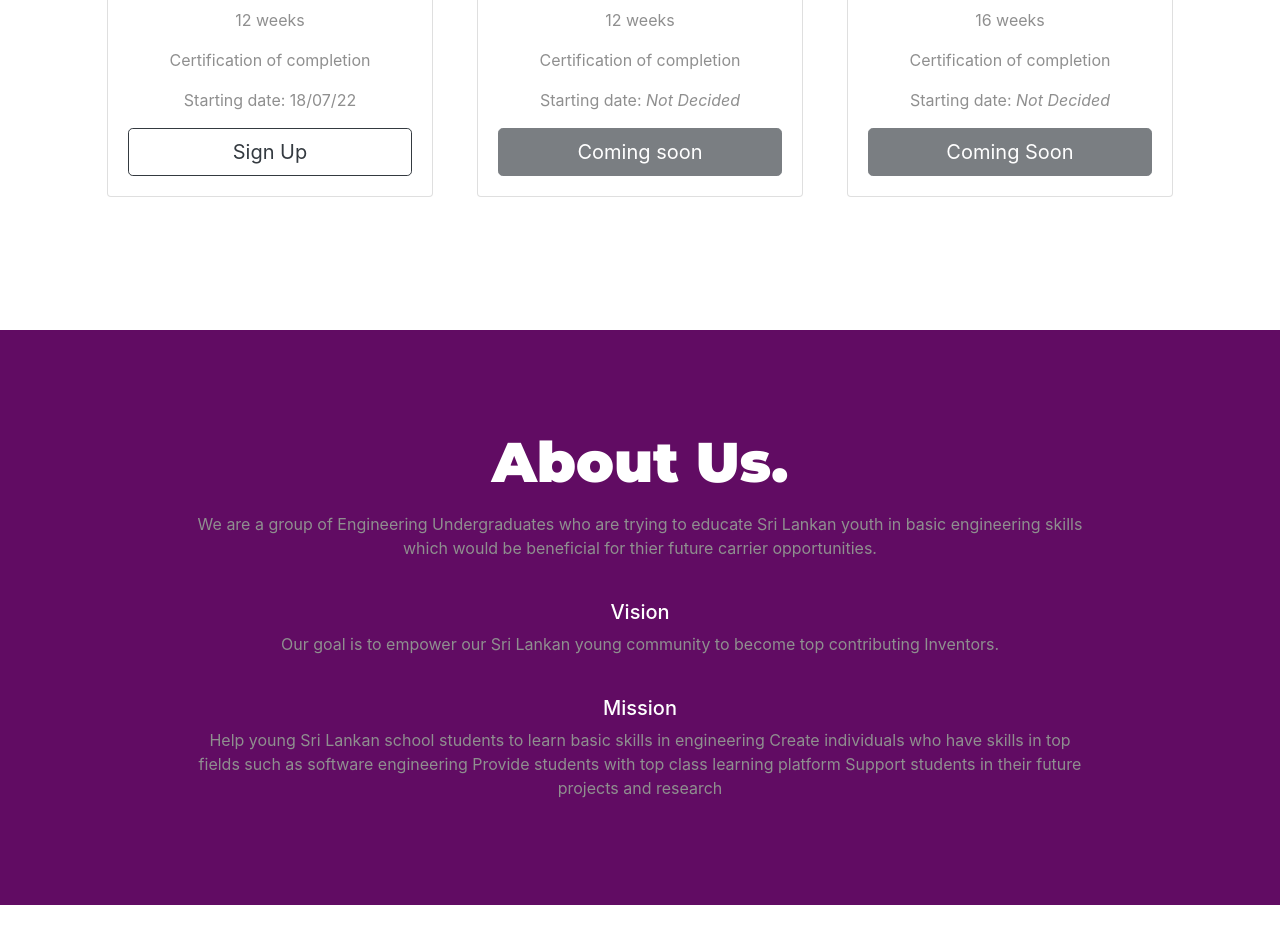
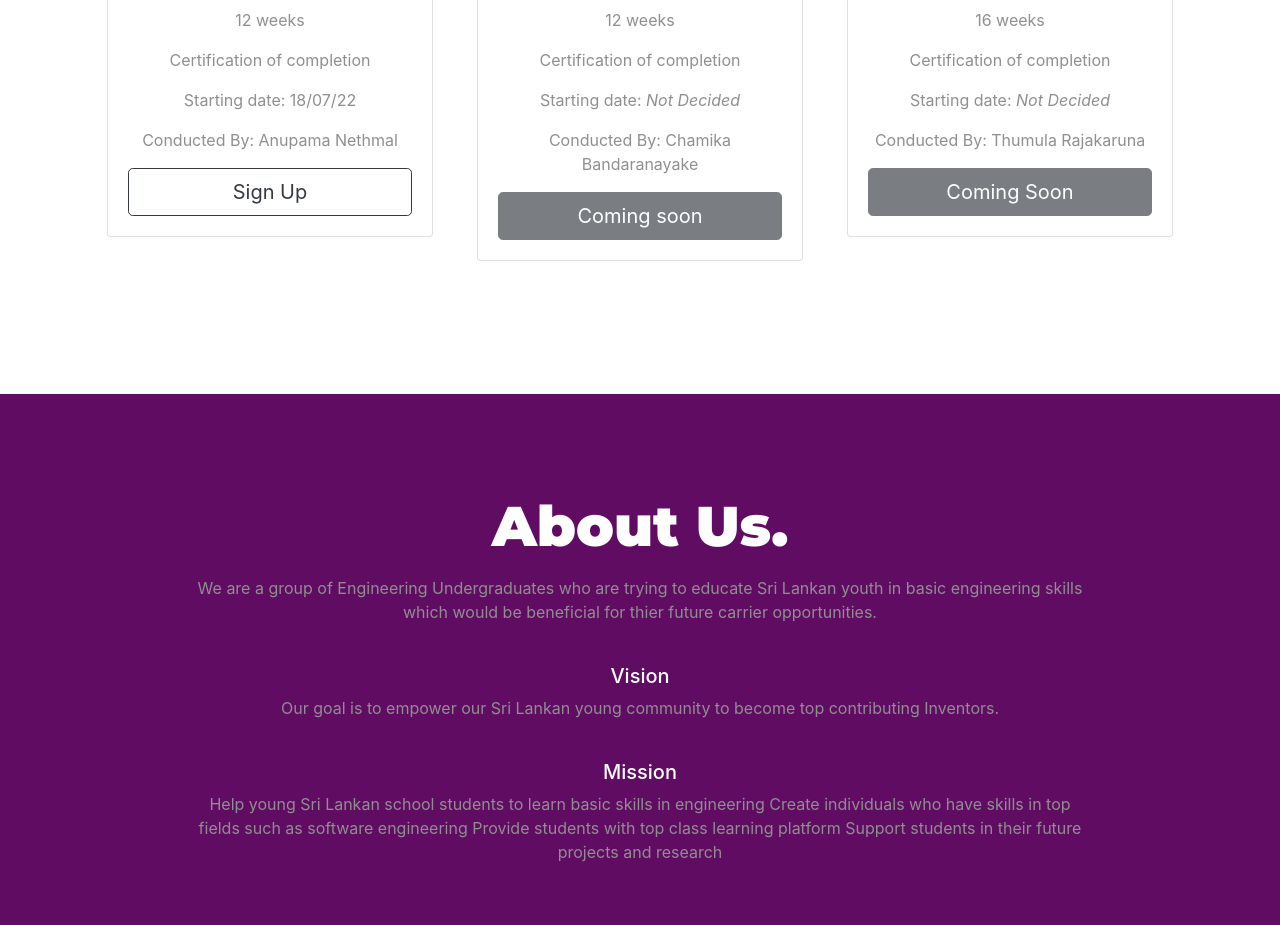
Before and after one commit to Electro-Infinity/Electro-Infinity, a plain HTML site: page index.html in a window 1280 px wide. Shown: the part 2020-2945 px from the top of the page. Drawn offline with nearby package versions, Linux system fonts and the light colour scheme.

Commit message:
Add files via upload

```diff
--- a/index.html
+++ b/index.html
@@ -20,7 +20,6 @@
 </head>
 
 <body>
-
   <section id="title">
     <div class="container-fluid">
       <!-- Nav Bar -->
@@ -45,8 +44,6 @@
         </div>
       </nav>
 
-
-
       <!-- Title -->
       <div class="row">
         <div class="col-lg-6">
@@ -55,17 +52,11 @@
         <div class="col-lg-6">
           <img class="title-image" src="images/innovation.jpg" alt="inn-img">
         </div>
-
       </div>
-
-
     </div>
-
   </section>
 
-
   <!-- Features -->
-
   <section id="features">
     <div class="row">
       <div class="feature-box col-lg-4 ">
@@ -88,11 +79,8 @@
     </div>
   </section>
 
-
   <!-- Testimonials -->
-
   <section id="testimonials">
-
     <div id="testimonial-carousel" class="carousel slide" data-ride="carousel">
       <div class="carousel-inner">
         <div class="carousel-item active">
@@ -135,16 +123,12 @@
         <span class="sr-only">Next</span>
       </a>
     </div>
-
   </section>
 
   <!-- Pricing -->
-
   <section id="pricing">
-
     <h2>Courses currently available</h2>
     <p>Simple and affordable courses to improve your Engineering skills.</p>
-
     <div class="row">
       <div class="pricing-column col-lg-4 col-md-6">
 
@@ -158,6 +142,7 @@
             <p>12 weeks</p>
             <p>Certification of completion</p>
             <p>Starting date: 18/07/22</p>
+            <p>Conducted By: Anupama Nethmal</p>
             <button class="btn btn-lg btn-block btn-outline-dark" type="button" onclick="location.href = 'https://docs.google.com/forms/d/e/1FAIpQLSdO0UuUmV7S_N3HbyHn_u7lG3hcNmyTUGuxnfvM5fUN47_YDA/viewform?usp=sf_link';">Sign Up</button>
           </div>
         </div>
@@ -174,6 +159,7 @@
             <p>12 weeks</p>
             <p>Certification of completion</p>
             <p>Starting date: <i>Not Decided</i></p>
+            <p>Conducted By: Chamika Bandaranayake</p>
             <button class="btn btn-lg btn-block btn-dark" type="button" disabled>Coming soon</button>
           </div>
         </div>
@@ -190,27 +176,16 @@
             <p>16 weeks</p>
             <p>Certification of completion</p>
             <p>Starting date: <i>Not Decided</i></p>
+            <p>Conducted By: Thumula Rajakaruna</p>
             <button class="btn btn-lg btn-block btn-dark" type="button" disabled>Coming Soon</button>
           </div>
         </div>
       </div>
     </div>
-
-
-
-
-
-
-
-
-
   </section>
 
-
   <!-- Call to Action -->
-
   <section id="cta">
-
     <h3 class="cta-heading">About Us.</h3>
     <p>
       We are a group of Engineering Undergraduates who are trying to educate Sri Lankan youth
@@ -224,27 +199,22 @@
     <br>
     <h5>Mission</h5>
     <p>
-    Help young Sri Lankan school students to learn basic skills in engineering
-    Create individuals who have skills in top fields such as software engineering
-    Provide students with top class learning platform
-    Support students in their future projects and research
+      Help young Sri Lankan school students to learn basic skills in engineering
+      Create individuals who have skills in top fields such as software engineering
+      Provide students with top class learning platform
+      Support students in their future projects and research
     </p>
-
   </section>
 
-
   <!-- Footer -->
-
   <footer id="footer">
     <a href="https://www.facebook.com/electroinfinity00/?ref=pages_you_manage"><i class="social-icons fa-brands fa-facebook fa-2x"></i></a>
     <a href="https://twitter.com/ElectroInfinit3"><i class="social-icons fa-brands fa-twitter fa-2x"></i></a>
     <i class="social-icons fa-brands fa-instagram fa-2x"></i>
-    <a href = "mailto: electroinfinity.eng@gmail.com"><i class="social-icons fa-solid fa-envelope fa-2x"></i></a>
+    <a href="mailto: electroinfinity.eng@gmail.com"><i class="social-icons fa-solid fa-envelope fa-2x"></i></a>
     <p>© Copyright ElectroInfinity</p>
     <p>Desined by chamika_nimsara</p>
   </footer>
-
-
 </body>
 
 </html>
```
